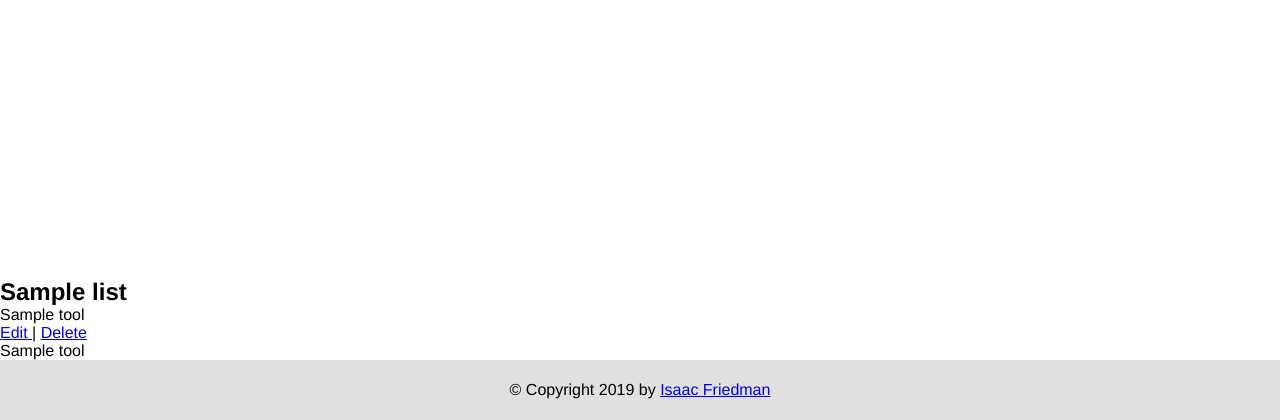
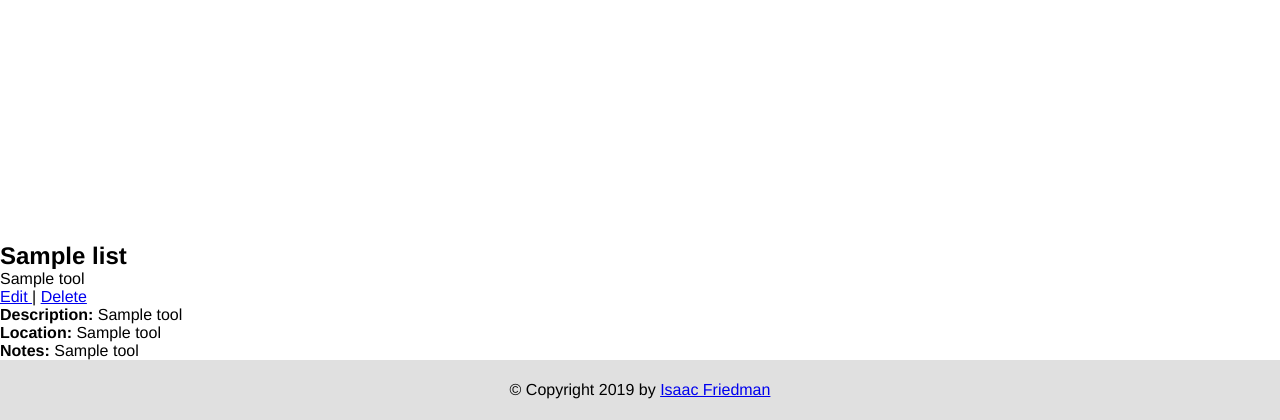
Before and after one commit to isaac-friedman/tool-library, a Flask app: template templates/list.html in a window 1280 px wide. Shown: the part 380-800 px from the top of the page. Run offline with Flask 2, Linux system fonts and the light colour scheme; the template is opened without the code that fills it: most values are stand-ins (such as "Sample title", 1, 10 or a date in 2020); parts of the project's set-up code (start-up, migrations or seed data) failed here and were passed over.

Commit message:
Add full tool data to list of all tools

```diff
--- a/app.py
+++ b/app.py
@@ -102,6 +102,7 @@ def gdisconnect():
 
 @app.route('/tools/')
 def all():
+    location_lookup = ['undefined', 'Home', 'Work', 'On loan', 'Unknown']
     # Users must log in to see this view.
     if login_session['access_token'] is None:
         return redirect(url_for("login"))
@@ -114,10 +115,10 @@ def all():
     for tool in tools:
         if tool[5] not in by_category:
             by_category[tool[5]] = [[tool[0], tool[1], tool[2],
-                                     tool[3], tool[4]]]
+                                     location_lookup[tool[3]], tool[4]]]
         else:
             by_category[tool[5]].append([tool[0], tool[1], tool[2],
-                                         tool[3], tool[4]])
+                                         location_lookup[tool[3]], tool[4]])
     print(by_category)
     return render_template("list.html", by_category=by_category)
 
--- a/templates/list.html
+++ b/templates/list.html
@@ -6,9 +6,14 @@
             <ul>
                 {% for tool in by_category[list] %}
                     <li>{{tool[1]}}</br>
-                    <a href="{{url_for('edit_tool', tool_id=tool[0])}}">Edit </a> |
-                    <a href="{{url_for('delete_tool', tool_id=tool[0])}}">Delete </a>
-                    </br> {{tool[2]}}
+                        <a href="{{url_for('edit_tool', tool_id=tool[0])}}">Edit </a> |
+                        <a href="{{url_for('delete_tool', tool_id=tool[0])}}">Delete </a>
+                        </br>
+                        <ul>
+                            <li><strong>Description:</strong> {{tool[2]}}</li>
+                            <li><strong>Location: </strong>{{tool[3]}}</li>
+                            <li><strong>Notes: </strong>{{tool[4]}}</li>
+                        </ul>
                     </li>
                 {% endfor %}
             </ul>
```
